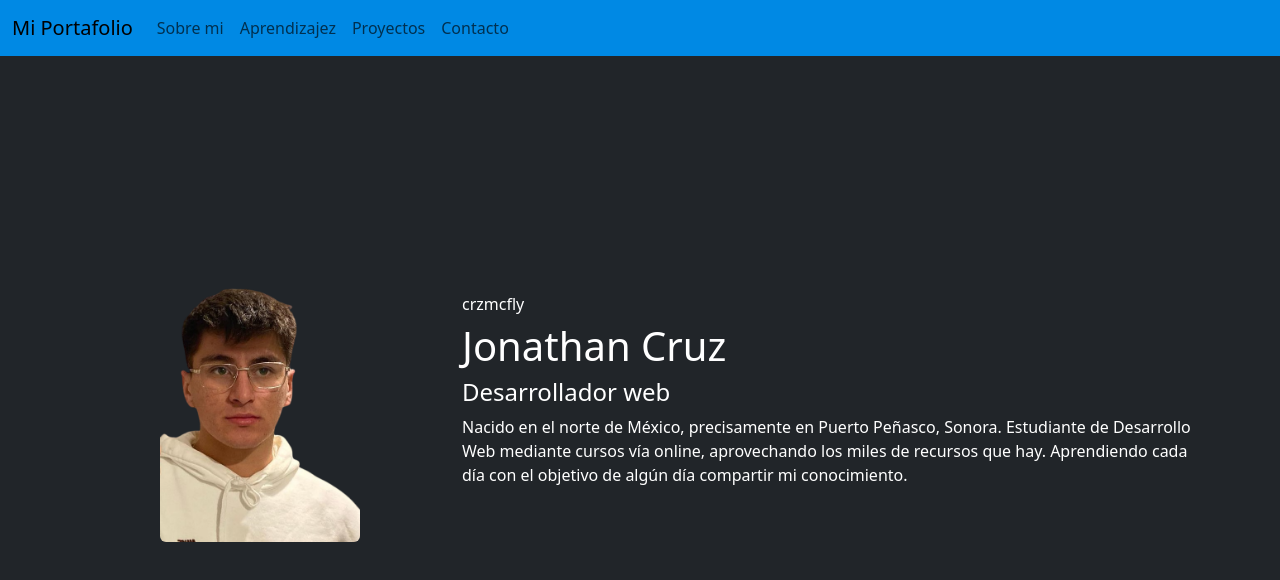
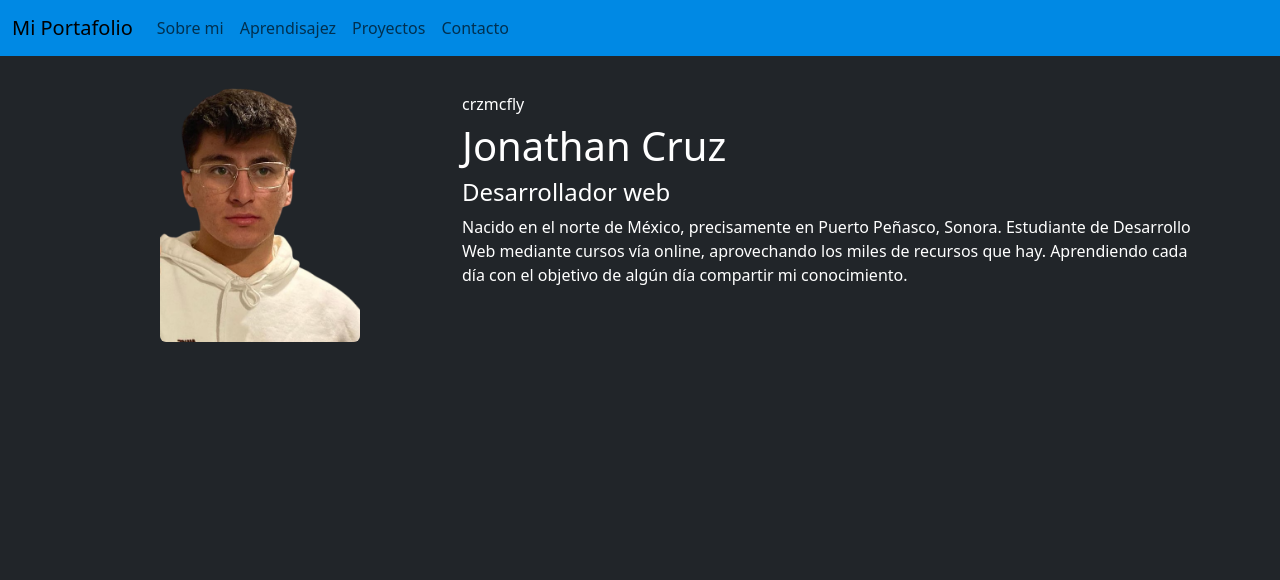
Before and after one commit to crzmcfly/miportafolio, a plain HTML site: page index.html in a window 1280 px wide. Drawn offline with nearby package versions, Linux system fonts and the light colour scheme; a web font is replaced by a local one.

Commit message:
Pequeños cambios

```diff
--- a/index.html
+++ b/index.html
@@ -24,7 +24,7 @@
                     <a class="nav-link" href="#">Sobre mi</a>
                   </li>
                   <li class="nav-item">
-                    <a class="nav-link" href="#">Aprendizajez</a>
+                    <a class="nav-link" href="#">Aprendisajez</a>
                   </li>
                   <li class="nav-item">
                     <a class="nav-link" href="#">Proyectos</a>
--- a/style.css/style.css
+++ b/style.css/style.css
@@ -11,10 +11,6 @@
 
 .navbar{
     background-color: #0089e4;
-}
-
-main{
-    margin-top: 200px;
 }
 
 .fotoMia{
```
